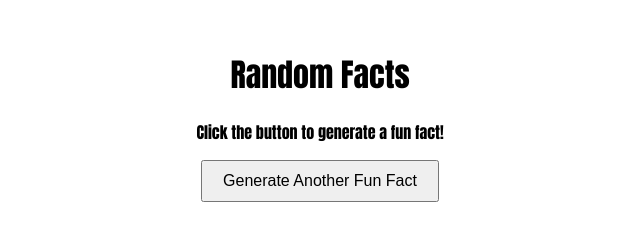
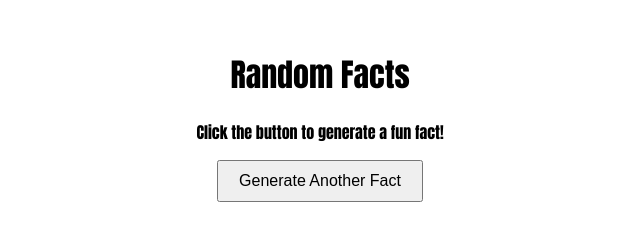
Before and after one commit to Preethibk20/Random-facts-generator, a plain HTML site: page index.html in a window 1280 px wide. Shown: the whole page, without its empty margins (320-960 px from the left). Drawn offline with Linux system fonts and the light colour scheme.

Commit message:
Update index.html

```diff
--- a/index.html
+++ b/index.html
@@ -10,7 +10,7 @@
     <div class="container">
         <h1>Random Facts</h1>
         <p id="fact">Click the button to generate a fun fact!</p>
-        <button onclick="generateFact()">Generate Another Fun Fact</button>
+        <button onclick="generateFact()">Generate Another Fact</button>
     </div>
     <script src="script.js"></script>
 </body>
```
